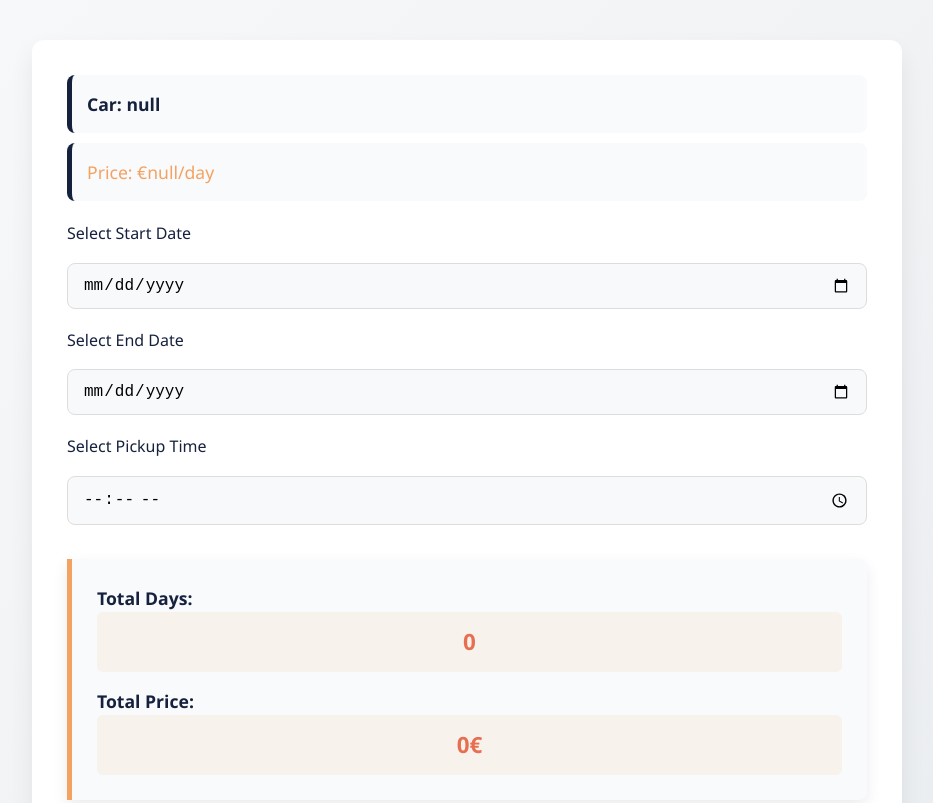
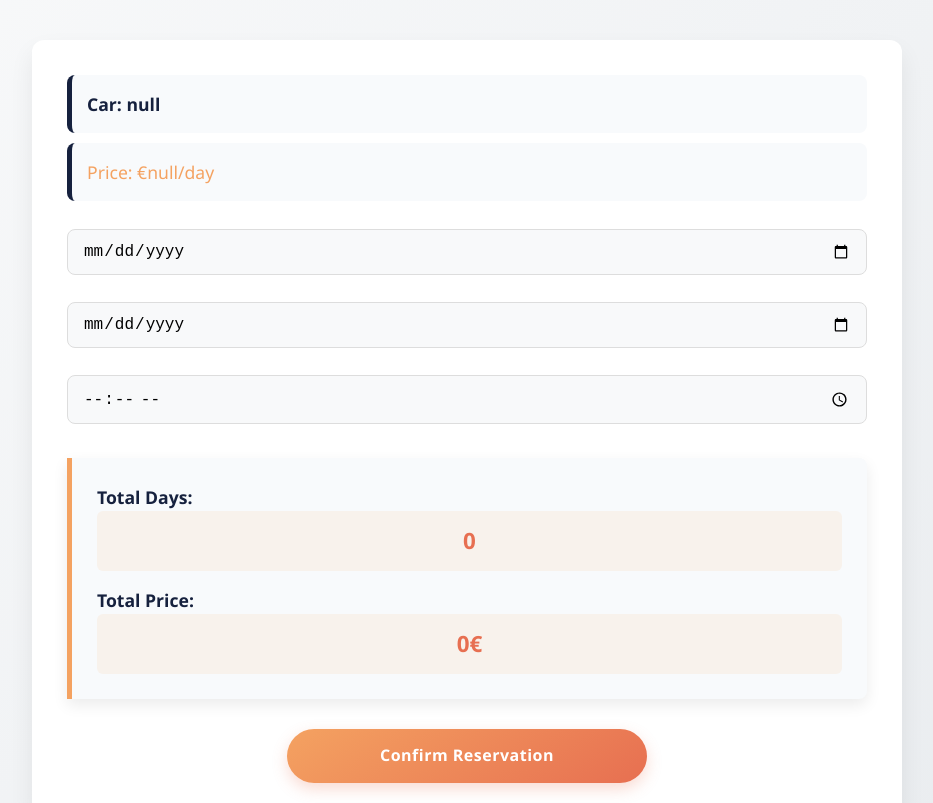
Before and after one commit to syroyay/luxury-car-rental, a plain HTML site: page dates.html in a window 1280 px wide. Shown: the top 803 px of the page, without its empty margins (173-1106 px from the left). Drawn offline with Linux system fonts and the light colour scheme.

```diff
--- a/dates.html
+++ b/dates.html
@@ -191,15 +191,12 @@
         <p id="carName"></p>
         <p id="carPrice"></p>
         <form id="rental-form">
-            <label for="start-date">Select Start Date</label>
             <input type="date" id="start-date" name="start-date" required>
             <div class="error-message" id="start-date-error"></div>
 
-            <label for="end-date">Select End Date</label>
             <input type="date" id="end-date" name="end-date" required>
             <div class="error-message" id="end-date-error"></div>
 
-            <label for="pickup-time">Select Pickup Time</label>
             <input type="time" id="pickup-time" name="pickup-time" required>
             <div class="error-message" id="pickup-time-error"></div>
 
```
